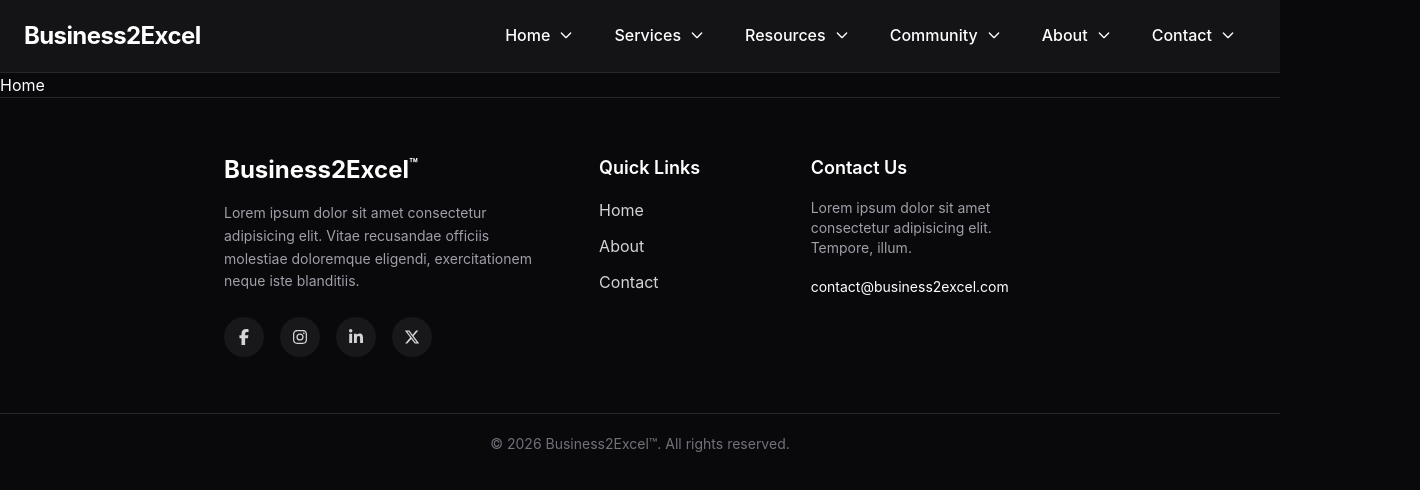
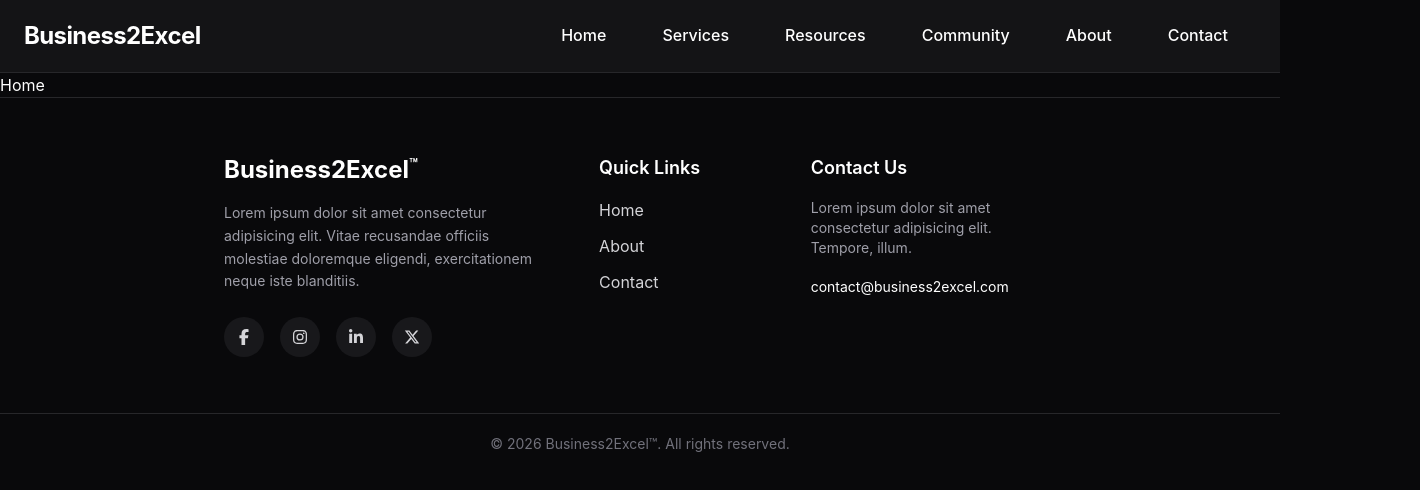
Before and after one commit to RogerWaltin/Business2Excel, a React (Vite) app in the folder Client/: page / in a window 1280 px wide. Shown: the top 490 px of the page, 1420 px wide, since content can reach past the window. Built offline with nearby package versions, Linux system fonts and the light colour scheme.

Commit message:
changed the navabar a bit

```diff
--- a/Client/src/Components/NavBar.jsx
+++ b/Client/src/Components/NavBar.jsx
@@ -10,11 +10,10 @@ const navSections = [
   { label: "Contact", to: "/contact" },
 ]
 
+
+
 export default function Navbar() {
-
-  const [activeDropdown, setActiveDropdown] = useState(null)
   const [menuOpen, setMenuOpen] = useState(false)
-  const [mobileDropdown, setMobileDropdown] = useState(null)
 
   return (
     <div className="sticky top-0 z-50">
@@ -36,42 +35,18 @@ export default function Navbar() {
 
               {navSections.map((section) => (
 
-                <div
-                  key={section.label}
-                  className="relative h-full"
-                  onMouseEnter={() => setActiveDropdown(section.label)}
-                  onMouseLeave={() => setActiveDropdown(null)}
-                >
+                <div key={section.label} to={section.to} className="relative h-full flex items-center" >
 
                   {/* Nav Button */}
-                  <button className={`h-full flex items-center gap-2 px-5 transition-all duration-300 cursor-pointer border-b-2 ${activeDropdown === section.label ? "border-emerald-400 text-emerald-400" : "border-transparent text-white hover:text-emerald-400"}`}>
+                  <Link to={section.to} className={`h-fit w-fit flex items-center mx-7 transition-all duration-300 cursor-pointer border-b-2 border-transparent text-white hover:text-emerald-400`}>
 
                     <span className="font-medium">
                       {section.label}
                     </span>
 
-                    <svg
-                      className={`w-4 h-4 transition-transform duration-300 ${activeDropdown === section.label ? "rotate-180" : "rotate-0"}`}
-                      fill="none"
-                      stroke="currentColor"
-                      strokeWidth="2"
-                      viewBox="0 0 24 24"
-                    >
-                      <path strokeLinecap="round" strokeLinejoin="round" d="M19 9l-7 7-7-7" />
-                    </svg>
+                  </Link>
 
-                  </button>
 
-                  {/* Empty Desktop Dropdown */}
-                  <div className={`absolute left-0 top-18 w-72 bg-zinc-950 border border-zinc-800 rounded-2xl shadow-2xl transition-all duration-300 overflow-hidden ${activeDropdown === section.label ? "opacity-100 visible translate-y-0" : "opacity-0 invisible -translate-y-2"}`}>
-
-                    <div className="p-6 min-h-48">
-
-                      {/* Add your dropdown content here */}
-
-                    </div>
-
-                  </div>
 
                 </div>
 
@@ -79,7 +54,7 @@ export default function Navbar() {
 
             </div>
 
-            {/* Hamburger */}
+            {/* Hamburger */} {/*BUG There's a delay when closing the hamburger menu. not sure why*/}
             <button
               className="lg:hidden text-white hover:text-emerald-400 transition-colors duration-300 cursor-pointer"
               onClick={() => setMenuOpen((prev) => !prev)}
@@ -108,37 +83,13 @@ export default function Navbar() {
               <div key={section.label} className="flex flex-col">
 
                 {/* Mobile Trigger */}
-                <button
-                  onClick={() => setMobileDropdown((prev) => prev === section.label ? null : section.label)}
-                  className="flex items-center justify-between px-4 py-4 rounded-xl text-white hover:bg-zinc-900 hover:text-emerald-400 transition-all duration-300 cursor-pointer"
-                >
+                <button className="flex items-center justify-between px-4 py-4 rounded-xl text-white hover:bg-zinc-900 hover:text-emerald-400 transition-all duration-300 cursor-pointer">
 
                   <span className="text-lg font-medium">
                     {section.label}
                   </span>
 
-                  <svg
-                    className={`w-5 h-5 transition-transform duration-300 ${mobileDropdown === section.label ? "rotate-180" : "rotate-0"}`}
-                    fill="none"
-                    stroke="currentColor"
-                    strokeWidth="2"
-                    viewBox="0 0 24 24"
-                  >
-                    <path strokeLinecap="round" strokeLinejoin="round" d="M19 9l-7 7-7-7" />
-                  </svg>
-
                 </button>
-
-                {/* Empty Mobile Dropdown */}
-                <div className={`overflow-hidden transition-all duration-500 ${mobileDropdown === section.label ? "max-h-96 opacity-100 mt-2 mb-4" : "max-h-0 opacity-0"}`}>
-
-                  <div className="ml-4 rounded-2xl bg-zinc-900 border border-zinc-800 min-h-32 p-4">
-
-                    {/* Add your mobile dropdown content here */}
-
-                  </div>
-
-                </div>
 
               </div>
 
```
